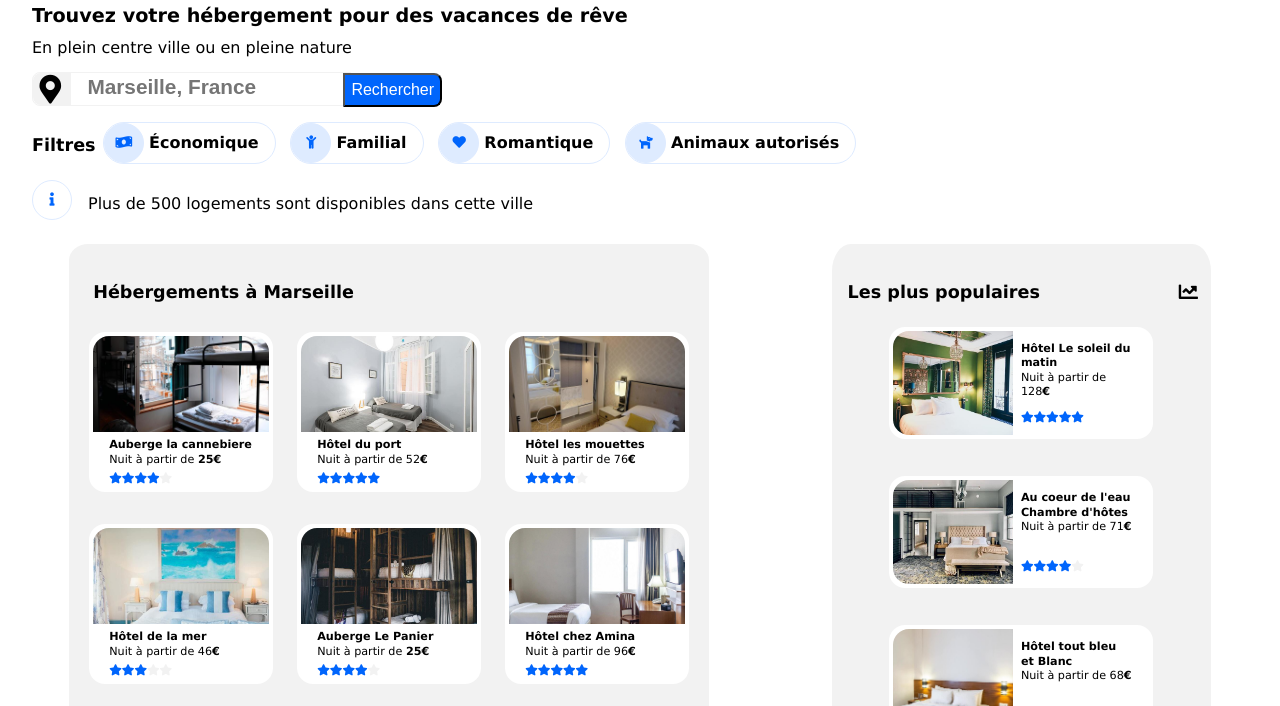
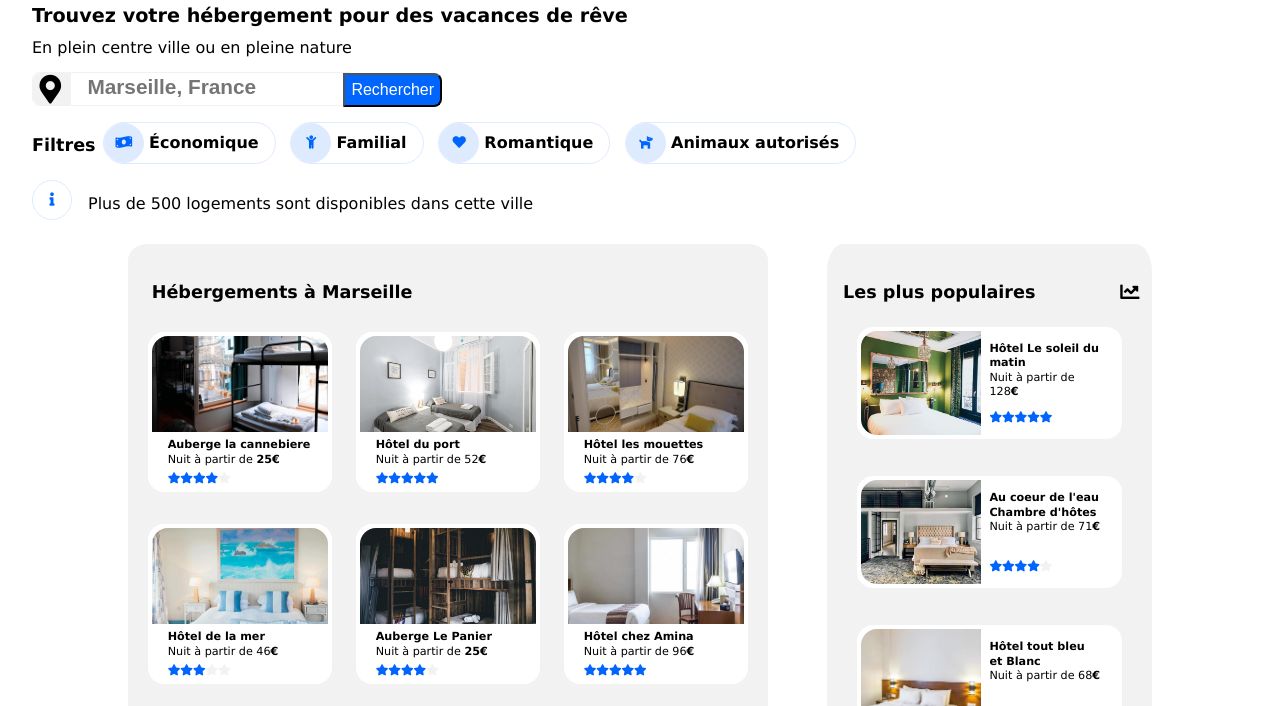
Before and after one commit to Andre91330/Andre91330.github.io, a plain HTML site: page Index.html in a window 1280 px wide. Shown: the part 88-794 px from the top of the page. Drawn offline with Linux system fonts and the light colour scheme.

Commit message:
<test>(main)

```diff
--- a/style.css
+++ b/style.css
@@ -248,6 +248,13 @@ header
 }
 
 /* conteneur locations */
+
+main
+{
+    width: 68.75rem;
+    margin-left: auto;
+    margin-right: auto;
+}
 
 #locations
 {
```
